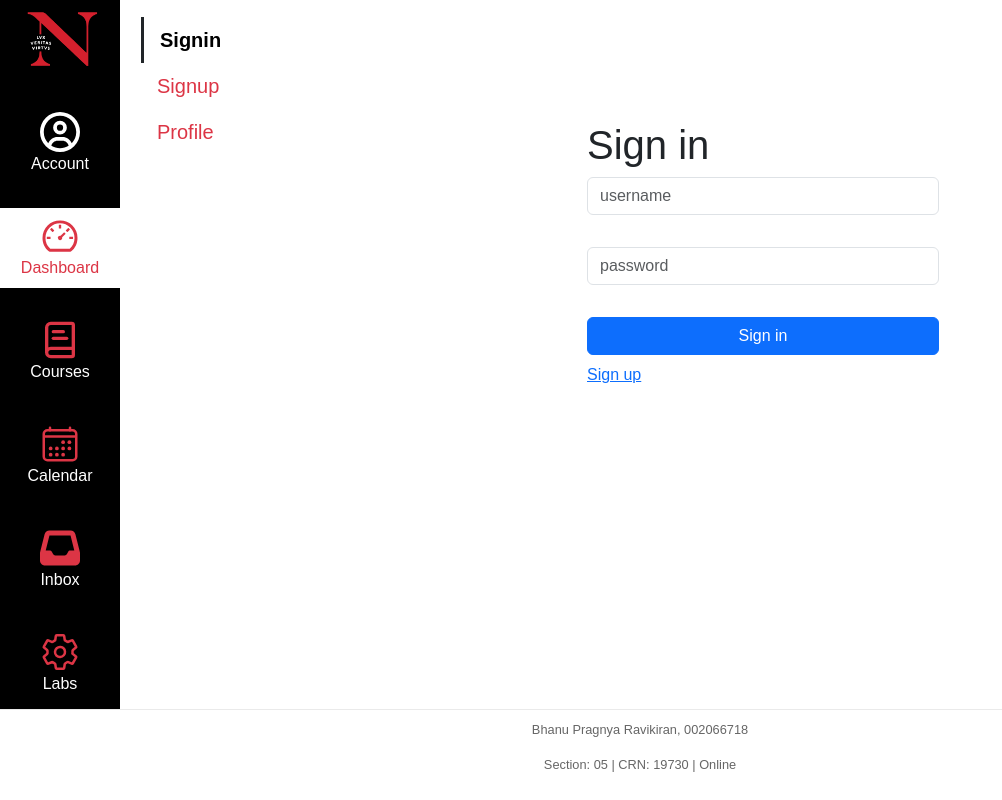
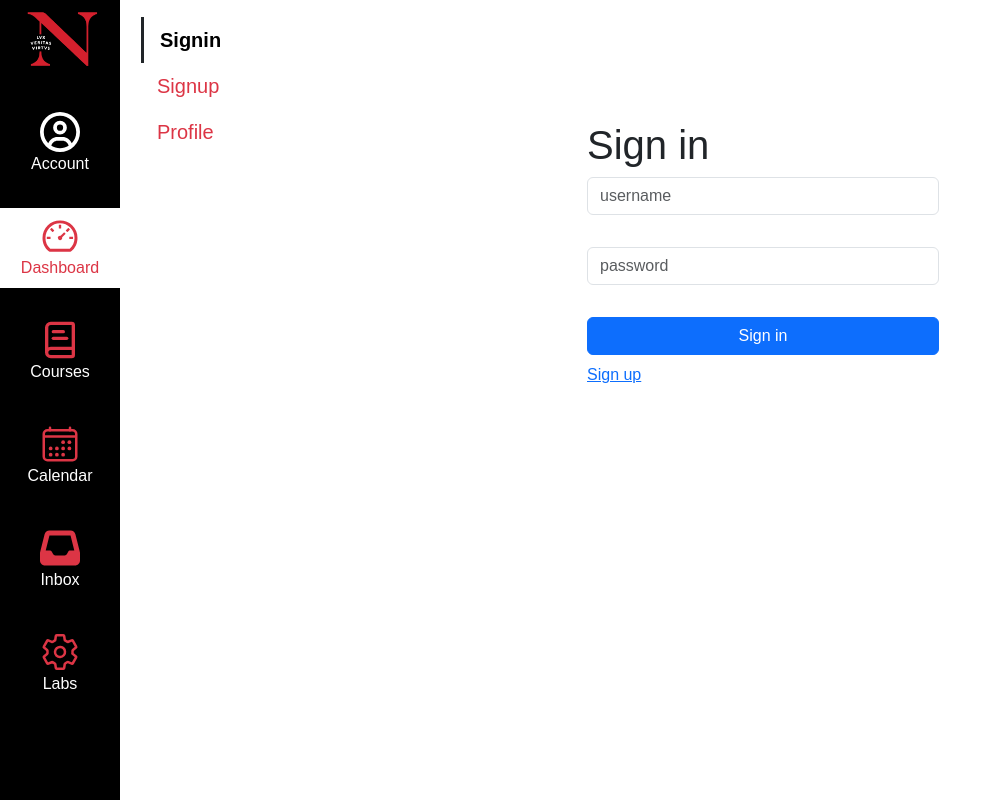
Before and after one commit to bhanupragnyaneu/kambaz-next-js, a Next.js app: page /Account/Signin in a window 1280 px wide. Shown: the whole page, without its empty margins (0-1002 px from the left). Built offline with nearby package versions, Linux system fonts and the light colour scheme.

Commit message:
made changes to match rubric

```diff
--- a/app/(kambaz)/Account/Signin/page.tsx
+++ b/app/(kambaz)/Account/Signin/page.tsx
@@ -11,7 +11,7 @@ export default function Signin() {
              placeholder="password" type="password"
              className="mb-2"/><br />
       <Link id="wd-signin-btn"
-            href="/Account/Profile"
+            href="/Dashboard"
             className="btn btn-primary w-100 mb-2">
             Sign in </Link><br />
       <Link id="wd-signup-link" href="/Account/Signup">Sign up</Link>
--- a/app/(kambaz)/layout.tsx
+++ b/app/(kambaz)/layout.tsx
@@ -15,22 +15,6 @@ export default function KambazLayout({ children }: Readonly<{ children: ReactNod
   </div>
 </div>
 
-   <div className="student-info" style={{
-        padding: "10px",
-        position: "fixed",
-        bottom: 0,
-        left: 0,
-        right: 0,
-        borderTop: "1px solid #eaeaea",
-        fontSize: "0.8rem",
-        color: "#666",
-        textAlign: "center",
-        backgroundColor: "white",
-        zIndex: 100
-      }}>
-        <p>Bhanu Pragnya Ravikiran, 002066718</p>
-        <p>Section: 05 | CRN: 19730 | Online</p>
-      </div>
    </div>
 
 );}
--- a/app/Labs/Lab2/page.tsx
+++ b/app/Labs/Lab2/page.tsx
@@ -95,7 +95,7 @@ export default function Lab2() {
       <BootstrapTables />
       <BootstrapLists />
       <BootstrapForms />
-      <BootstrapNavigation />
+      <BootstrapNavigation /><br />
     </Container>
   );
 }
--- a/app/Labs/TOC.tsx
+++ b/app/Labs/TOC.tsx
@@ -19,7 +19,7 @@ export default function TOC() {
        <NavLink href="/" as={Link}>Kambaz</NavLink>
      </NavItem>
      <NavItem>
-       <NavLink href="https://github.com/jannunzi">My GitHub</NavLink>
+       <NavLink href="https://github.com/bhanupragnyaneu/kambaz-next-js/tree/a2">My GitHub</NavLink>
      </NavItem>
    </Nav>
 );}
```
Also changed, not shown: app/(kambaz)/Courses/[cid]/Assignments/page.tsx (+12 -8 lines), app/Labs/page.tsx (+8 -0 lines).
